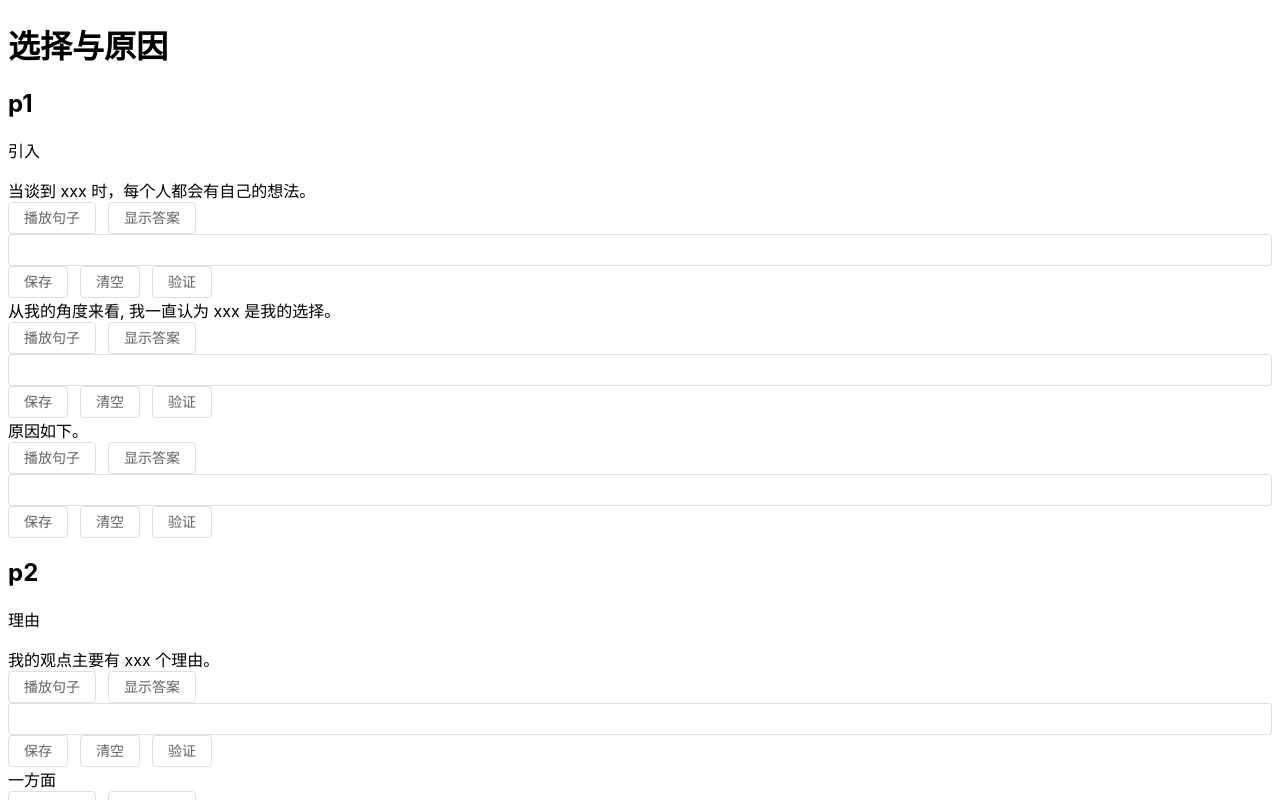
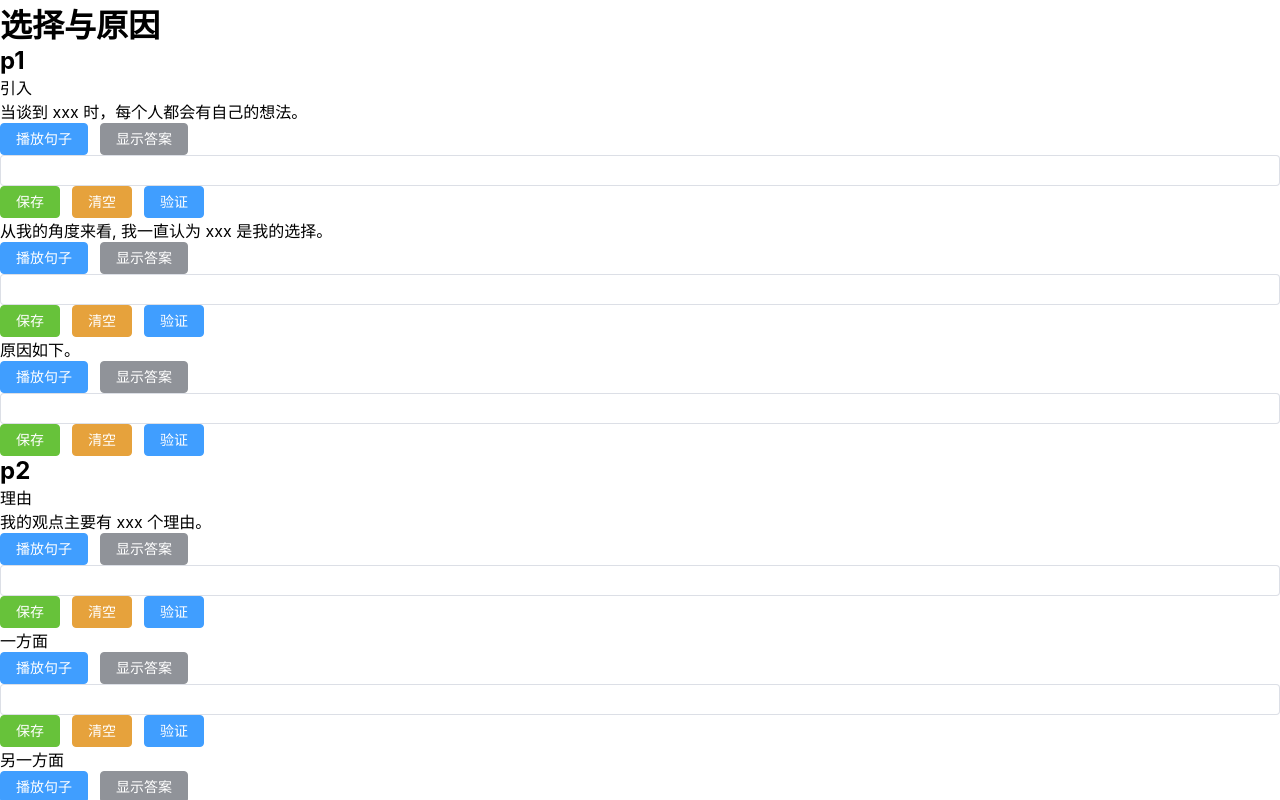
Before and after one commit to Layouwen/hodgepodge-playground, a Vue app: page / in a window 1280 px wide. Shown: the top 800 px of the page. Built offline with nearby package versions, Linux system fonts and the light colour scheme.

Commit message:
style: style

```diff
--- a/src/components/Article.vue
+++ b/src/components/Article.vue
@@ -9,19 +9,18 @@ export interface Article {
   paragraph: Paragraph[];
 }
 
-const props = defineProps<{ article: Article }>();
+const props = defineProps<{ article: Article, class?: string }>();
 provide("articleId", props.article.id);
 </script>
 
 <template>
-  <div>
+  <div class="bg-[#fff] py-3 px-3" :class="props.class">
     <h1>{{ props.article.title }}</h1>
-    <div>
-      <ParagraphComponent
-        v-for="paragraph in props.article.paragraph"
-        :key="paragraph.title"
-        :paragraph="paragraph"
-      />
+    <div class="space-y-2">
+      <ParagraphComponent v-for="paragraph in props.article.paragraph" :key="paragraph.title" :paragraph="paragraph"
+        :class="{
+          'border-solid border-[1px] border-b-0 border-l-0 border-r-0 border-[#d149ce]': index !== 0,
+        }" />
     </div>
   </div>
 </template>
--- a/src/components/Paragraph.vue
+++ b/src/components/Paragraph.vue
@@ -10,22 +10,21 @@ export interface Paragraph {
   sentences: Sentence[];
 }
 
-const props = defineProps<{ paragraph: Paragraph }>();
+const props = defineProps<{ paragraph: Paragraph, class?: string }>();
 provide("paragraphId", props.paragraph.id);
 </script>
 
 <template>
-  <div>
+  <div :class="props.class" class="py-2">
     <div class="flex items-end space-x-2">
       <h2>{{ props.paragraph.title }}</h2>
       <p class="text-sm text-gray-500">{{ props.paragraph.description }}</p>
     </div>
     <div class="space-y-2">
-      <SentenceComponent
-        v-for="sentence in props.paragraph.sentences"
-        :key="sentence.zh"
-        :sentence="sentence"
-      />
+      <SentenceComponent v-for="(sentence, index) in props.paragraph.sentences" :key="sentence.zh" :sentence="sentence"
+        :class="{
+          'border-solid border-[1px] border-b-0 border-l-0 border-r-0 border-[#5ea4ba]': index !== 0,
+        }" />
     </div>
   </div>
 </template>
--- a/src/components/Sentence.vue
+++ b/src/components/Sentence.vue
@@ -10,7 +10,7 @@ export interface Sentence {
   en: string;
 }
 
-const props = defineProps<{ sentence: Sentence }>();
+const props = defineProps<{ sentence: Sentence, class?: string }>();
 const articleId = inject<string>("articleId")!;
 const paragraphId = inject<string>("paragraphId")!;
 const sentenceId = props.sentence.id;
@@ -76,18 +76,16 @@ onMounted(() => {
 </script>
 
 <template>
-  <div class="text-xl space-y-2">
+  <div class="text-xl space-y-2 py-2" :class="props.class">
     <div class="space-x-2 flex items-center">
-      <div
-        :class="{
-          'text-red-500': isValidate && !isCorrect,
-          'text-green-500': isValidate && isCorrect,
-        }"
-      >
+      <div :class="{
+        'text-red-500': isValidate && !isCorrect,
+        'text-green-500': isValidate && isCorrect,
+      }">
         {{ sentence.zh }}
       </div>
-      <el-button @click="onPlayAudio">播放句子</el-button>
-      <el-button @click="onShowEn" tabindex="-1">
+      <el-button type="primary" @click="onPlayAudio">播放句子</el-button>
+      <el-button type="info" @click="onShowEn" tabindex="-1">
         {{ isShowEn ? "隐藏答案" : "显示答案" }}
       </el-button>
     </div>
@@ -96,15 +94,16 @@ onMounted(() => {
         {{ sentence.en }}
       </div>
     </div>
-    <div class="flex space-x-2">
-      <el-input
-        class="!text-xl"
-        v-model="enAnswer"
-        @keyup.enter="onSaveSentence"
-      />
-      <el-button @click="onSaveSentence" tabindex="-1">保存</el-button>
-      <el-button @click="onClearSentence" tabindex="-1">清空</el-button>
-      <el-button @click="onValidate" tabindex="-1">验证</el-button>
+    <div class="flex flex-col md:flex-row md:space-x-2 space-y-2 md:space-y-0">
+      <div class="w-full">
+        <el-input class="!text-xl" v-model="enAnswer" @keyup.enter="onSaveSentence"
+          :autosize="{ minRows: 1, maxRows: 5 }" type="textarea" resize="none" />
+      </div>
+      <div class="flex justify-start md:justify-end space-x-2">
+        <el-button type="success" @click="onSaveSentence" tabindex="-1">保存</el-button>
+        <el-button type="warning" @click="onClearSentence" tabindex="-1">清空</el-button>
+        <el-button type="primary" @click="onValidate" tabindex="-1">验证</el-button>
+      </div>
     </div>
   </div>
 </template>
--- a/src/page/ReciteArticle.vue
+++ b/src/page/ReciteArticle.vue
@@ -557,12 +557,10 @@ const articles = ref<Article[]>([
 </script>
 
 <template>
-  <div class="">
-    <ArticleComponent
-      v-for="article in articles"
-      :key="article.id"
-      :article="article"
-    />
+  <div class="space-y-2 bg-[#f5f5f5]">
+    <ArticleComponent v-for="article in articles" :key="article.id" :article="article" :class="{
+      'mb-2': true
+    }" />
   </div>
 </template>
 
--- a/src/style.css
+++ b/src/style.css
@@ -1,4 +1,10 @@
 @tailwind utilities;
+
+* {
+  box-sizing: border-box;
+  margin: 0;
+  padding: 0;
+}
 
 :root {
   font-family: Inter, system-ui, Avenir, Helvetica, Arial, sans-serif;
```
